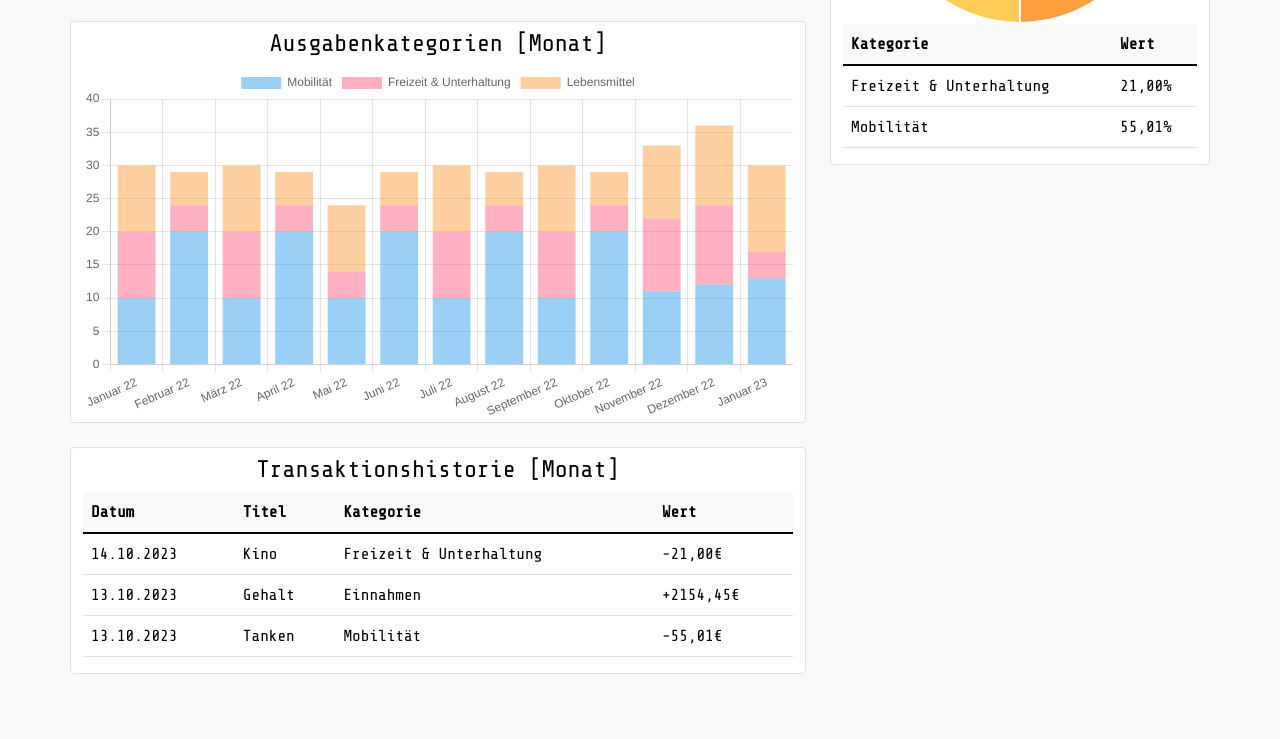
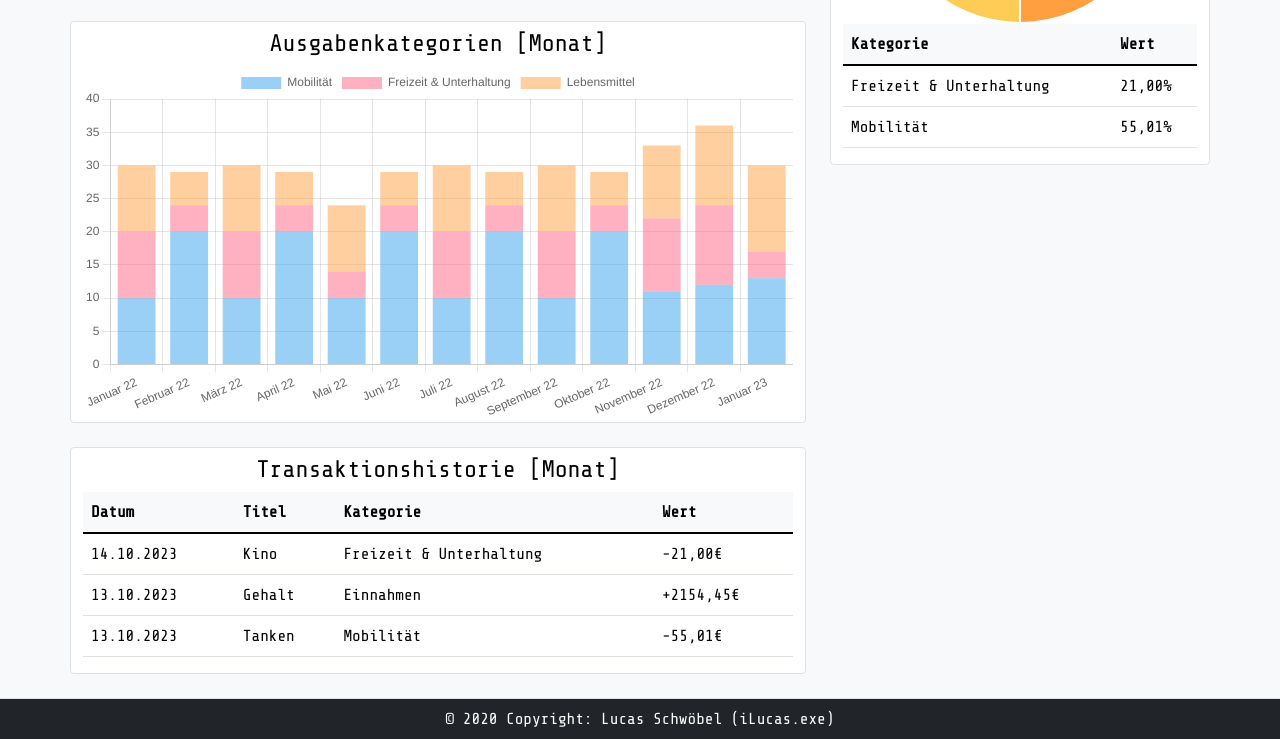
Before and after one commit to iLucasDOTexe/Budget-Tracker-Web-App, a plain HTML site: page Frontend/index.html in a window 1280 px wide. Shown: the part 510-1249 px from the top of the page. Before the commit the page ends 1208 px from the top, so only its background shows below. Drawn offline with nearby package versions, Linux system fonts and the light colour scheme.

Commit message:
add footer

```diff
--- a/Frontend/index.html
+++ b/Frontend/index.html
@@ -130,5 +130,12 @@
           <!--End Pie Chart Grid Container-->
         </div>
       </div>
+      <!--Start Footer-->
+      <footer class="text-center bg-white border-top">
+        <div class="text-center text-bg-dark pt-2 pb-2">
+          © 2020 Copyright: Lucas Schwöbel (iLucas.exe)
+        </div>
+      </footer>
+      <!--End Footer-->
     </body>
 </html>
```
